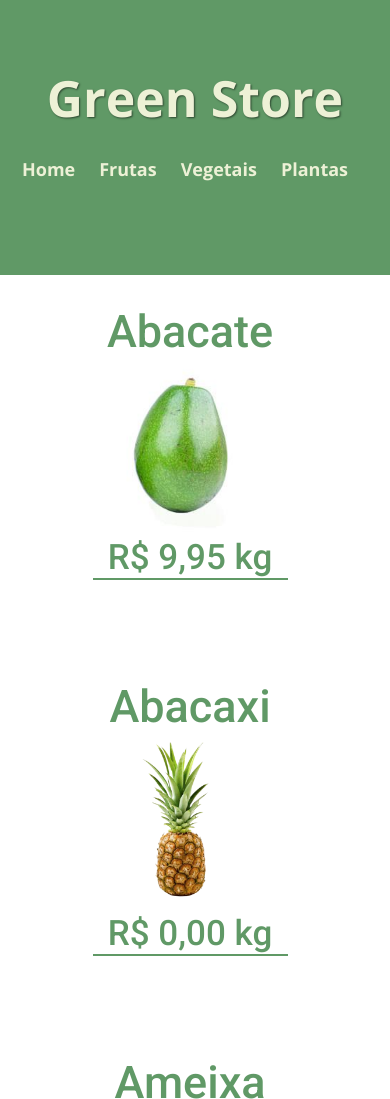
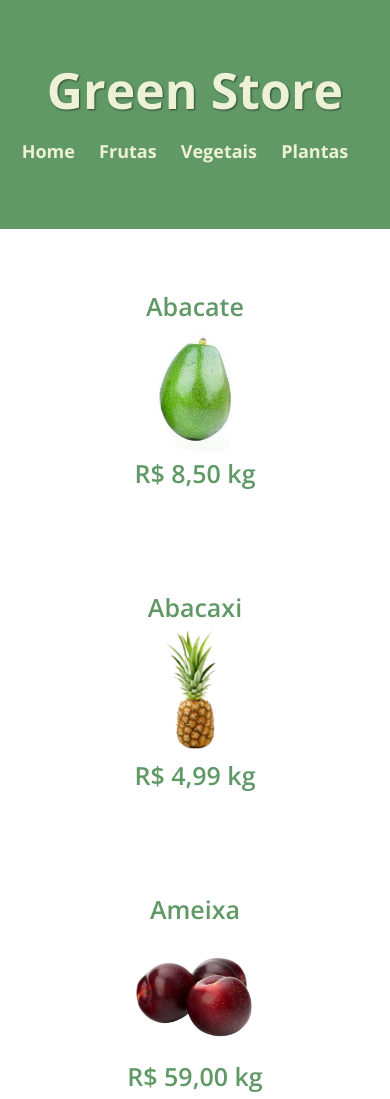
Before and after one commit to lucasaros/GreenStore, a plain HTML site: page frutas.html in a window 390 px wide. Shown: the top 1099 px of the page. Drawn offline with nearby package versions, Linux system fonts and the light colour scheme.

Commit message:
Atualização do projeto

```diff
--- a/estilos/style2.css
+++ b/estilos/estilo-home.css
@@ -3,10 +3,13 @@
 :root {
     --cor001: #609966;
     --cor002: #EDF1D6;
+    --corTransparente: #60996658;
+
+    --fontePrincipal: 'Open Sans', sans-serif;
 }
 
 body {
-    height: 100vh;
+    height: 97vh;
     color: var(--cor001);
 
     background-image: url(../imagens/background.jpg);
@@ -15,47 +18,54 @@ body {
     background-attachment: fixed;
 }
 
-.cabecalho2 {
-    padding: 20px 0px 50px 0px;
-    background-color: #60996658;
-    height: 25%;
+.cabecalho-home {
+    background-color: var(--corTransparente);
+    height: 28%;
     display: flex;
     flex-direction: column;
     align-items: center;
     justify-content: center;
-    gap: 25px;
+    gap: 15px;
 }
 
 .apresentacao_opcoes {
+    padding-top: 15px;
     display: flex;
     flex-direction: column;
     align-items: center;
-    gap: 60px;
-
-    height: 100vh;
-    padding-top: 5%;
+    gap: 40px;
 }
 
 .apresentacao_opcoes_titulo {
-    font-size: 50px;
-    text-shadow: 1px 1px 2px rgba(0, 0, 0, 0.528);
+    font-size: 45px;
+    text-shadow: 2px 2px 2px rgba(0, 0, 0, 0.528);
     color: #EDF1D6;
 }
 
 .apresentacao_opcoes_links {
     border: 2px solid var(--cor001);
     border-radius: 20px;
-    padding: 8px;
+    padding: 20px;
+    font: normal 500 25px var(--fontePrincipal);
     text-decoration: none;
     color: var(--cor002);
-    background-color: #60996658;
+    background-color: var(--corTransparente);
     width: 40%;
     text-align: center;
-    text-shadow: 1px 1px 2px rgba(255, 255, 255, 0.43);
-    font-weight: 400;
+    text-shadow: 1px 1px 2px rgba(10, 10, 10, 0.43);
 }
 
 .apresentacao_opcoes_links:hover {
+    color: white;
     background-color: #6099666b;
-    color: white;
 }
+
+@media (max-width: 349px) {
+    .cabecalho_navegacao_links {
+        font-size: 15px;
+    }
+
+    .apresentacao_opcoes_titulo {
+        font-size: 38px;
+    }
+}
--- a/estilos/style.css
+++ b/estilos/estilo-paginas.css
@@ -10,71 +10,67 @@
 :root {
     --cor001: #609966;
     --cor002: #EDF1D6;
+
+    --fontePrincipal: 'Open Sans', sans-serif;
 }
 
 body {
     height: 97vh;
-    font-family: 'Roboto', sans-serif;
+    font-family: var(--fontePrincipal);
 }
 
 .cabecalho {
-    padding: 20px 0px 50px 0px;
     background-color: var(--cor001);
-    height: 25%;
+    height: 28%;
     display: flex;
     flex-direction: column;
     align-items: center;
     justify-content: center;
-    gap: 25px;
+    gap: 15px;
 }
 
 .cabecalho_titulo {
-    font-family: 'Open Sans', sans-serif;
-    font-size: 90px;
-    text-align: center;
-    padding-bottom: 40px;
-    padding-top: 50px;
     color: #EDF1D6;
+    font: normal bold 90px var(--fontePrincipal);
     text-decoration: none;
     text-shadow: 1px 1px 2px rgba(0, 0, 0, 0.528);
 }
 
 .cabecalho_titulo:hover {
     color: white;
-    transition: 0.2s;
+    transition: 0.3s;
 }
 
+.cabecalho_navegacao {
+    padding-bottom: 10px;
+}
 
 .cabecalho_navegacao_links {
     text-decoration: none;
-    font-weight: bold;
     color: var(--cor002);
-    width: 100%;
-    margin: 0px 20px 0px 0px;
-    font-size: 18px;
-    font-family: 'Open Sans', sans-serif;
-
+    font: normal bold 22px var(--fontePrincipal) ;
+    padding: 0px 20px 0px 0px;
 }
 
 .cabecalho_navegacao_links:hover {
-    font-size: 19px;
     color: white;
-    transition: 0.2s;
-    background-color: #60996627;
-    padding: 8px;
-    border-radius: 6px;
+    font-size: 23px;
+    transition: 0.17s;
 }
 
 .apresentacao_conteudo {
     max-width: 1000px;
+    padding: 60px 10px 60px 10px;
     margin: auto;
+    display: flex;
+    flex-direction: column;
+    gap: 60px;
 }
 
 .apresentacao_conteudo_colunas {
    display: flex;
    justify-content: space-around;
-   margin-top: 30px;
-   margin-bottom: 50px;
+   gap: 15px;
 }
 
 .apresentacao_conteudo_colunas_itens {
@@ -91,14 +87,20 @@ body {
     font-size: 20px;
 }
 
+.apresentacao_conteudo_colunas_itens_titulo:hover {
+    font-size: 21px;
+    transition: 0.3s;
+}
+
 .apresentacao_conteudo_colunas_itens_preco {
     text-align: center;
     font-weight: 500;
-    font-size: 22px;
+    font-size: 20px;
     color: var(--cor001);
-    border-bottom: 2px solid var(--cor001);
 }
 .apresentacao_conteudo_colunas_itens_imagens {
+    display: block;
+    margin: auto;
     width: 90%;
 }
 
@@ -118,12 +120,17 @@ body {
     font-weight: 400;
 }
 
+
+
 @media (max-width: 561px) {
 
     .cabecalho_titulo {
         font-size: 70px;
     }
 
+    .apresentacao_conteudo {
+        gap: 100px;
+    }
 
     .apresentacao_conteudo_colunas {
         display: flex;
@@ -133,18 +140,17 @@ body {
      }
 
      .apresentacao_conteudo_colunas_itens {
-
-        background-color: white;
-        width: 50%;
+        width: 40%;
         border: none;
+        padding: 0px;
     }
 
     .apresentacao_conteudo_colunas_itens_titulo {
-        font-size: 45px;
+        font-size: 25px;
     }
 
     .apresentacao_conteudo_colunas_itens_preco {
-        font-size: 35px;
+        font-size: 25px;
     }
 
 
@@ -155,4 +161,24 @@ body {
     .cabecalho_titulo {
         font-size: 50px;
     }
+
+    .apresentacao_conteudo_colunas_itens_titulo {
+        font-size: 25px;
+    }
+
+    .apresentacao_conteudo_colunas_itens_preco {
+        font-size: 25px;
+    }
 }
+
+@media (max-width: 404px) {
+    .cabecalho_navegacao_links {
+        font-size: 18px;
+    }
+}
+
+@media (max-width: 349px) {
+    .cabecalho_navegacao_links {
+        font-size: 15px;
+    }
+}
--- a/frutas.html
+++ b/frutas.html
@@ -5,7 +5,8 @@
     <meta http-equiv="X-UA-Compatible" content="IE=edge">
     <meta name="viewport" content="width=device-width, initial-scale=1.0">
     <title>Frutas | Green Store</title>
-    <link rel="stylesheet" href="estilos/style.css">
+    <link rel="shortcut icon" href="favicon.ico" type="image/x-icon">
+    <link rel="stylesheet" href="estilos/estilo-paginas.css">
 </head>
 <body>
     <header class="cabecalho">
@@ -29,22 +30,22 @@
                 <div class="apresentacao_conteudo_colunas_itens">
                     <p class="apresentacao_conteudo_colunas_itens_titulo">Abacate</p>
                     <img class="apresentacao_conteudo_colunas_itens_imagens" src="imagens/abacate.jpg" alt="abacate">
-                    <p class="apresentacao_conteudo_colunas_itens_preco">R$ 9,95 kg</p>
+                    <p class="apresentacao_conteudo_colunas_itens_preco">R$ 8,50 kg</p>
                 </div>
                 <div class="apresentacao_conteudo_colunas_itens">
                     <p class="apresentacao_conteudo_colunas_itens_titulo">Abacaxi</p>
                     <img class="apresentacao_conteudo_colunas_itens_imagens" src="imagens/abacaxi.png" alt="abacaxi">
-                    <p class="apresentacao_conteudo_colunas_itens_preco">R$ 0,00 kg</p>
+                    <p class="apresentacao_conteudo_colunas_itens_preco">R$ 4,99 kg</p>
                 </div>
                 <div class="apresentacao_conteudo_colunas_itens">
                     <p class="apresentacao_conteudo_colunas_itens_titulo">Ameixa</p>
                     <img class="apresentacao_conteudo_colunas_itens_imagens" src="imagens/ameixa.png" alt="ameixa">
-                    <p class="apresentacao_conteudo_colunas_itens_preco">R$ 0,00 kg</p>
+                    <p class="apresentacao_conteudo_colunas_itens_preco">R$ 59,00 kg</p>
                 </div>
                 <div class="apresentacao_conteudo_colunas_itens">
                     <p class="apresentacao_conteudo_colunas_itens_titulo">Banana</p>
                     <img class="apresentacao_conteudo_colunas_itens_imagens" src="imagens/banana.png" alt="banana">
-                    <p class="apresentacao_conteudo_colunas_itens_preco">R$ 0,00 kg</p>
+                    <p class="apresentacao_conteudo_colunas_itens_preco">R$ 2,50 kg</p>
                 </div>
 
             </div>
@@ -54,22 +55,22 @@
                 <div class="apresentacao_conteudo_colunas_itens">
                     <p class="apresentacao_conteudo_colunas_itens_titulo">Goiaba</p>
                     <img class="apresentacao_conteudo_colunas_itens_imagens" src="imagens/goiaba.png" alt="goiaba">
-                    <p class="apresentacao_conteudo_colunas_itens_preco">R$ 9,95 kg</p>
+                    <p class="apresentacao_conteudo_colunas_itens_preco">R$ 7,00 kg</p>
                 </div>
                 <div class="apresentacao_conteudo_colunas_itens">
                     <p class="apresentacao_conteudo_colunas_itens_titulo">Laranja</p>
                     <img class="apresentacao_conteudo_colunas_itens_imagens" src="imagens/laranja.png" alt="laranja">
-                    <p class="apresentacao_conteudo_colunas_itens_preco">R$ 0,00 kg</p>
+                    <p class="apresentacao_conteudo_colunas_itens_preco">R$ 8,99 kg</p>
                 </div>
                 <div class="apresentacao_conteudo_colunas_itens">
                     <p class="apresentacao_conteudo_colunas_itens_titulo">Limão</p>
                     <img class="apresentacao_conteudo_colunas_itens_imagens" src="imagens/limao.jpg" alt="Limão">
-                    <p class="apresentacao_conteudo_colunas_itens_preco">R$ 0,00 kg</p>
+                    <p class="apresentacao_conteudo_colunas_itens_preco">R$ 1,10 kg</p>
                 </div>
                 <div class="apresentacao_conteudo_colunas_itens">
                     <p class="apresentacao_conteudo_colunas_itens_titulo">Maça</p>
                     <img class="apresentacao_conteudo_colunas_itens_imagens" src="imagens/maca.jpg" alt="Maça">
-                    <p class="apresentacao_conteudo_colunas_itens_preco">R$ 0,00 kg</p>
+                    <p class="apresentacao_conteudo_colunas_itens_preco">R$ 7,00 kg</p>
                 </div>
             </div>
 
@@ -78,22 +79,22 @@
                 <div class="apresentacao_conteudo_colunas_itens">
                     <p class="apresentacao_conteudo_colunas_itens_titulo">Maça Verde</p>
                     <img class="apresentacao_conteudo_colunas_itens_imagens" src="imagens/maca-verde.jpg" alt="Maça Verde">
-                    <p class="apresentacao_conteudo_colunas_itens_preco">R$ 9,95 kg</p>
+                    <p class="apresentacao_conteudo_colunas_itens_preco">R$ 18,99 kg</p>
                 </div>
                 <div class="apresentacao_conteudo_colunas_itens">
                     <p class="apresentacao_conteudo_colunas_itens_titulo">Manga</p>
                     <img class="apresentacao_conteudo_colunas_itens_imagens" src="imagens/manga.jpg" alt="Manga">
-                    <p class="apresentacao_conteudo_colunas_itens_preco">R$ 0,00 kg</p>
+                    <p class="apresentacao_conteudo_colunas_itens_preco">R$ 5,98 kg</p>
                 </div>
                 <div class="apresentacao_conteudo_colunas_itens">
                     <p class="apresentacao_conteudo_colunas_itens_titulo">Maracujá</p>
                     <img class="apresentacao_conteudo_colunas_itens_imagens" src="imagens/maracuja.jpg" alt="Maracujá">
-                    <p class="apresentacao_conteudo_colunas_itens_preco">R$ 0,00 kg</p>
+                    <p class="apresentacao_conteudo_colunas_itens_preco">R$ 9,99 kg</p>
                 </div>
                 <div class="apresentacao_conteudo_colunas_itens">
                     <p class="apresentacao_conteudo_colunas_itens_titulo">Melancia</p>
                     <img class="apresentacao_conteudo_colunas_itens_imagens" src="imagens/melancia.png" alt="Melancia">
-                    <p class="apresentacao_conteudo_colunas_itens_preco">R$ 0,00 kg</p>
+                    <p class="apresentacao_conteudo_colunas_itens_preco">R$ 1,80 kg</p>
                 </div>
             </div>
 
@@ -102,22 +103,22 @@
                 <div class="apresentacao_conteudo_colunas_itens">
                     <p class="apresentacao_conteudo_colunas_itens_titulo">Morango</p>
                     <img class="apresentacao_conteudo_colunas_itens_imagens" src="imagens/morango.png" alt="morango">
-                    <p class="apresentacao_conteudo_colunas_itens_preco">R$ 9,95 kg</p>
+                    <p class="apresentacao_conteudo_colunas_itens_preco">R$ 9,75 kg</p>
                 </div>
                 <div class="apresentacao_conteudo_colunas_itens">
                     <p class="apresentacao_conteudo_colunas_itens_titulo">Pêra</p>
                     <img class="apresentacao_conteudo_colunas_itens_imagens" src="imagens/pera.jpg" alt="Pêra">
-                    <p class="apresentacao_conteudo_colunas_itens_preco">R$ 0,00 kg</p>
+                    <p class="apresentacao_conteudo_colunas_itens_preco">R$ 15,99 kg</p>
                 </div>
                 <div class="apresentacao_conteudo_colunas_itens">
                     <p class="apresentacao_conteudo_colunas_itens_titulo">Tangerina</p>
                     <img class="apresentacao_conteudo_colunas_itens_imagens" src="imagens/tangerina.jpg" alt="tangerina">
-                    <p class="apresentacao_conteudo_colunas_itens_preco">R$ 0,00 kg</p>
+                    <p class="apresentacao_conteudo_colunas_itens_preco">R$ 4,72 kg</p>
                 </div>
                 <div class="apresentacao_conteudo_colunas_itens">
                     <p class="apresentacao_conteudo_colunas_itens_titulo">Uva Verde</p>
                     <img class="apresentacao_conteudo_colunas_itens_imagens" src="imagens/uva-verde.png" alt="Uva Verde">
-                    <p class="apresentacao_conteudo_colunas_itens_preco">R$ 0,00 kg</p>
+                    <p class="apresentacao_conteudo_colunas_itens_preco">R$ 16,80 kg</p>
                 </div>
 
             </div>
@@ -125,7 +126,7 @@
         </section>
     </main>
     <footer class="rodape">
-        <p class="rodape_texto">Site crido por Lucas Aros</p>
+        <p class="rodape_texto">Desenvolvido por Lucas Aros</p>
     </footer>
 </body>
 </html>
```
Also changed, not shown: index.html (+4 -6 lines), favicon.ico (added).
